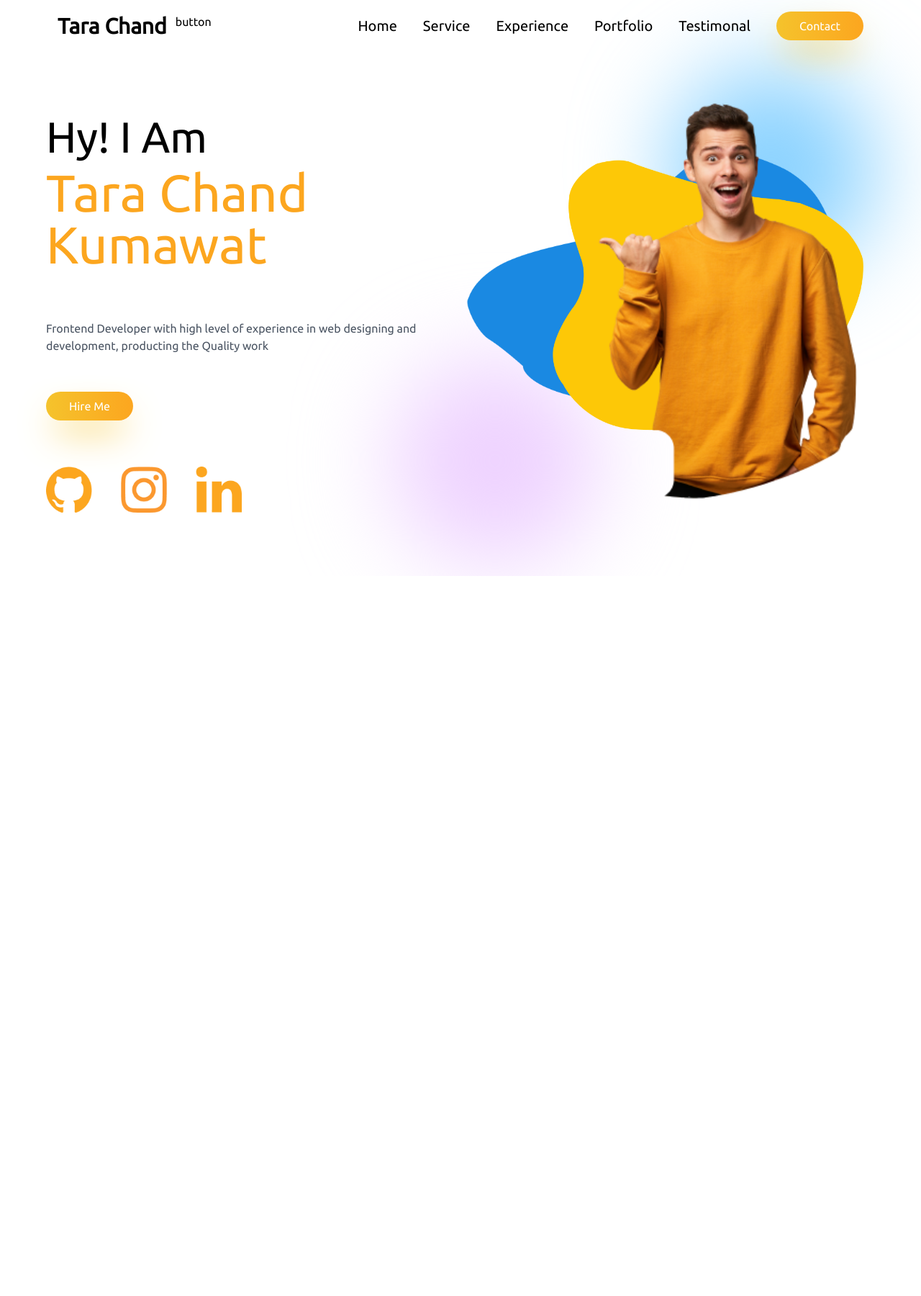
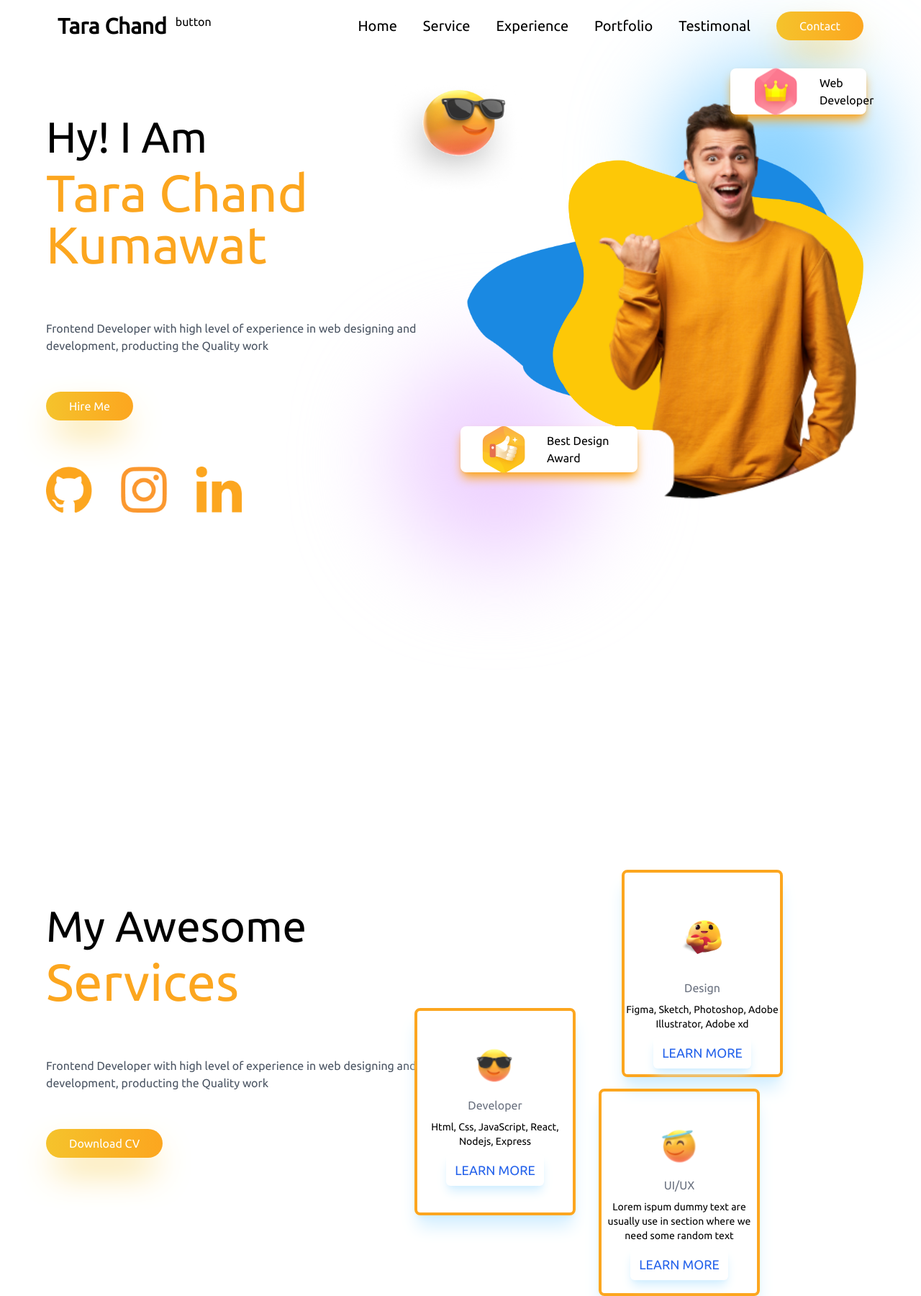
Before and after one commit to tara122333/tara-portfolio-MERN, a React (Create React App) app in the folder client/: page / in a window 1280 px wide. Shown: the whole page at 72% size. Before the commit the page ends 800 px from the top, so only its background shows below. Built offline with nearby package versions, Linux system fonts and the light colour scheme.

Commit message:
service section added

```diff
--- a/client/src/App.jsx
+++ b/client/src/App.jsx
@@ -1,11 +1,17 @@
 import Navbar from "./component/Navbar/Navbar";
 import Hero from "./component/Hero/Hero";
+import Service from "./component/service/service";
 
 function App() {
   return (
     <>
       <Navbar/>
+      <div>
       <Hero />
+      </div>
+      <div>
+      <Service />
+      </div>
     </>
   );
 }
--- /dev/null
+++ b/client/src/component/Card/Card.css
@@ -0,0 +1,48 @@
+.card {
+  width: 10rem;
+  height: 13rem;
+  position: absolute;
+  display: flex;
+  flex-direction: column;
+  gap: 1rem;
+  align-items: center;
+  width: 10rem;
+  text-align: center;
+  background: rgba(255, 255, 255, 0.26);
+  border: 7px solid var(--orangeCard);
+  box-shadow: var(--boxShadow);
+  border-radius: 20px;
+  padding: 0px 26px 2rem 26px;
+}
+.card span:nth-of-type(2) {
+  color: var(--gray);
+  font-size: 16px;
+}
+.card > img {
+  transform: scale(0.6);
+  margin-bottom: -2rem;
+}
+.c-button {
+    background: #FFFFFF;
+    box-shadow: 0px 19px 60px rgba(0, 0, 0, 0.08);
+    border-radius: 7px;
+    border: none;
+    padding: 10px;
+    font-size: 16px;
+    color: #5290FD;
+}
+
+.c-button:hover{
+    transform: scale(1.1);
+    cursor: pointer;
+}
+/* cards */
+
+
+
+
+@media screen and (max-width: 480px){
+  .card{
+    width: auto;
+  }
+}
--- /dev/null
+++ b/client/src/component/Card/Card.jsx
@@ -0,0 +1,15 @@
+import React from "react";
+import "./Card.css";
+
+const Card = ({emoji, heading, detail, color}) => {
+  return (
+    <div className="w-56 h-72 absolute flex flex-col gap-2 items-center text-center border-4 border-tara-orangeCard shadow-xl shadow-tara-purple rounded-lg py-3" style={{borderColor: {color}}}>
+      <img src={emoji} alt="" className="scale-50 -mb-7"/>
+      <span className="text-gray-500">{heading}</span>
+      <span className="text-sm font-light">{detail}</span>
+      <button className="bg-white rounded-md border-none text-lg text-blue-600 shadow-lg px-3 py-2 shadow-tara-purple">LEARN MORE</button>
+    </div>
+  );
+};
+
+export default Card;
--- a/client/src/component/FloatingDiv/FloatingDiv.jsx
+++ b/client/src/component/FloatingDiv/FloatingDiv.jsx
@@ -1,14 +1,11 @@
 import React from "react";
-
-import './FloatingDiv.css'
-
 
 const FloatinDiv = ({img, text1, text2}) => {
   return (
     // darkMode
-    <div className="floatingDiv">
-      <img src={img} alt="" />
-      <span>
+    <div className="flex justify-around bg-white rounded-lg items-center pr-10 h-16 shadow-lg shadow-tara-orangeCard">
+        <img src={img} alt="" className="scale-50" />
+      <span className="text-black">
         {text1}
         <br/>
         {text2}
--- a/client/src/component/Hero/Hero.jsx
+++ b/client/src/component/Hero/Hero.jsx
@@ -1,5 +1,5 @@
 import React from 'react'
-import { motion } from "framer-motion";
+import { motion } from 'framer-motion';
 
 // images
 
@@ -12,12 +12,17 @@ import boy from "../../img/boy.png";
 import glassesimoji from "../../img/glassesimoji.png";
 import thumbup from "../../img/thumbup.png";
 import crown from "../../img/crown.png";
+
+
+import FloatinDiv from '../FloatingDiv/FloatingDiv';
 const Hero = () => {
+
+    const transition = { duration: 2, type: "spring" };
 
   return (
     <>
-        <div className='px-4 lg:container lg:mx-auto lg:px-16 my-10 flex flex-col lg:flex-row w-full'>
-            <div className='flex flex-col h-full relative w-full lg:w-1/2 mb-20 lg:mb-0'>
+        <div className='px-4 lg:container lg:mx-auto lg:px-16 my-10 flex flex-col lg:flex-row w-full mb-32'>
+            <div className='flex flex-col h-full relative w-full lg:w-1/2 mb-20'>
                 <div className='flex flex-col gap-3 py-12'>
                     <span className='text-4xl md:text-5xl lg:text-6xl'>Hy! I Am</span>
                     <span className='text-6xl text-tara-orange md:text-6xl lg:text-7xl'>Tara Chand Kumawat</span>
@@ -48,9 +53,42 @@ const Hero = () => {
                 md:scale-y-125 lg:top-12 lg:left-14'>
                     <img src={Vector2} alt="vector" className='w-full h-full'/>
                 </div>
-                <div className='absolute z-30 w-96 md:scale-125 md:left-40 md:-top-3 lg:top-10 lg:left-48 lg:scale-110'>
+                <div className='absolute z-30 w-96 -top-1 -left-5 md:scale-125 md:left-40 md:-top-3 lg:top-10 lg:left-48 lg:scale-110'>
                     <img src={boy} alt="vector" className='w-full h-full'/>
                 </div>
+
+                {/* <FloatinDiv img={crown} text1="Web" text2="Developer" />
+                <FloatinDiv img={thumbup} text1="Best Design" text2="Award" /> */}
+
+                <motion.img
+                initial={{ left: "-40%" }}
+                whileInView={{ left: "-18%" }}
+                transition={transition}
+                src={glassesimoji}
+                alt=""
+                className='absolute z-30 h-40 w-48'
+                />
+
+                <motion.div
+                initial={{ top: "-6%", left: "74%" }}
+                whileInView={{ left: "63%" }}
+                transition={transition}
+                className='absolute z-30 px-3'
+                >
+                <FloatinDiv img={crown} text1="Web" text2="Developer" />
+                </motion.div>
+
+                {/* animation */}
+                <motion.div
+                initial={{ left: "9rem", top: "30rem" }}
+                whileInView={{ left: "0rem" }}
+                transition={transition}
+                className='absolute z-30'
+                >
+                {/* floatinDiv mein change hy dark mode ka */}
+                <FloatinDiv img={thumbup} text1="Best Design" text2="Award" />
+                </motion.div>
+
             <div className="relative w-96 h-72 rounded-full bg-tara-orange blur-3xl -z-10 left-2/4 -top-5" style={{ background: "rgb(138 210 255)" }}></div>
             <div className="relative w-96 h-72 rounded-full bg-tara-purple blur-3xl -z-10 top-96 -left-96" style={{ background: "rgb(238 210 255)" }}></div>
             </div>
--- /dev/null
+++ b/client/src/component/service/service.jsx
@@ -0,0 +1,132 @@
+import React from 'react'
+import { motion } from 'framer-motion';
+
+// images
+
+import HeartEmoji from "../../img/heartemoji.png";
+import Glasses from "../../img/glasses.png";
+import Humble from "../../img/humble.png";
+
+import Card from '../Card/Card';
+
+const Service = () => {
+
+    const transition = { duration: 2, type: "spring" };
+
+  return (
+    <>
+        <div className='px-4 lg:container lg:mx-auto lg:px-16 my-10 flex flex-col lg:flex-row w-full mt-96'>
+            <div className='flex flex-col h-full relative w-full lg:w-1/2 mb-20 lg:mb-0'>
+                <div className='flex flex-col gap-3 py-12'>
+                    <span className='text-4xl md:text-5xl lg:text-6xl'>My Awesome</span>
+                    <span className='text-6xl text-tara-orange md:text-6xl lg:text-7xl'>Services</span>
+                </div>
+                <div className='my-5'>
+                    <span className='text-gray-600'>Frontend Developer with high level of experience in web designing and development, producting the Quality work</span>
+                </div>
+                <div className='my-8'>
+                    <button className='bg-gradient-to-r from-tara-yellow to-tara-orange rounded-full px-8 py-2 text-white shadow-2xl shadow-tara-yellow'>Download CV</button>
+                </div>
+                {/* <div className="relative my-96 w-96 h-72 rounded-full bg-tara-purple blur-3xl -z-10 top-96 -left-96" style={{ background: "#ABF1FF94" }}></div> */}
+            </div>
+            <div className='hidden md:flex relative w-full h-full lg:w-1/2'>
+
+            <motion.div
+          initial={{ left: "25rem" }}
+          whileInView={{ left: "14rem" }}
+          transition={transition}
+          className="relative"
+        >
+          <Card
+            emoji={HeartEmoji}
+            heading={"Design"}
+            detail={"Figma, Sketch, Photoshop, Adobe Illustrator, Adobe xd"}
+            className="relative"
+          />
+        </motion.div>
+        {/* second card */}
+        <motion.div
+          initial={{ left: "-11rem", top: "12rem" }}
+          whileInView={{ left: "-4rem" }}
+          transition={transition}
+          className="relative"
+        >
+          <Card
+            emoji={Glasses}
+            heading={"Developer"}
+            detail={"Html, Css, JavaScript, React, Nodejs, Express"}
+            className="relative"
+          />
+        </motion.div>
+        {/* 3rd */}
+        <motion.div
+          initial={{ top: "19rem", left: "25rem" }}
+          whileInView={{ left: "12rem" }}
+          transition={transition}
+          className="relative"
+        >
+          <Card
+            emoji={Humble}
+            heading={"UI/UX"}
+            detail={
+              "Lorem ispum dummy text are usually use in section where we need some random text"
+            }
+            color="rgba(252, 166, 31, 0.45)"
+            className="relative"
+          />
+        </motion.div>
+            </div>
+
+
+            <div className='flex md:hidden relative w-full h-full flex-wrap'>
+            <motion.div
+          initial={{ left: "0rem" }}
+          whileInView={{ left: "10rem" }}
+          transition={transition}
+          className="relative"
+        >
+          <Card
+            emoji={HeartEmoji}
+            heading={"Design"}
+            detail={"Figma, Sketch, Photoshop, Adobe Illustrator, Adobe xd"}
+            className="relative"
+          />
+        </motion.div>
+        {/* second card */}
+        <motion.div
+          initial={{ left: "10rem", top: "20rem" }}
+          whileInView={{ left: "0rem" }}
+          transition={transition}
+          className="relative"
+        >
+          <Card
+            emoji={Glasses}
+            heading={"Developer"}
+            detail={"Html, Css, JavaScript, React, Nodejs, Express"}
+            className="relative"
+          />
+        </motion.div>
+        {/* 3rd */}
+        <motion.div
+          initial={{ top: "40rem", left: "0rem" }}
+          whileInView={{ left: "10rem" }}
+          transition={transition}
+          className="relative"
+        >
+          <Card
+            emoji={Humble}
+            heading={"UI/UX"}
+            detail={
+              "Lorem ispum dummy text are usually use in section where we need some random text"
+            }
+            color="rgba(252, 166, 31, 0.45)"
+            className="relative"
+          />
+        </motion.div>
+            </div>
+        </div>
+    </>
+  )
+}
+
+export default Service;
```
